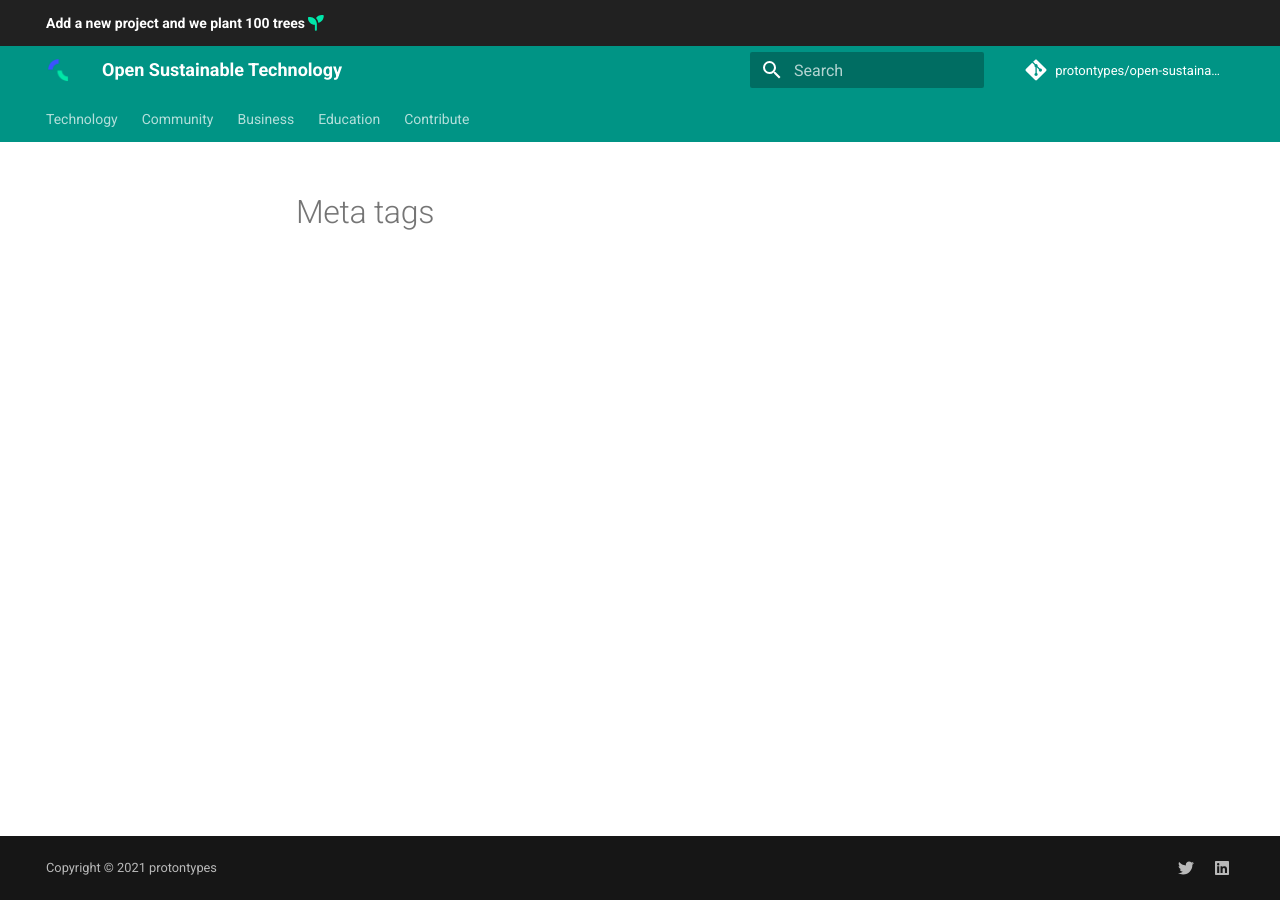
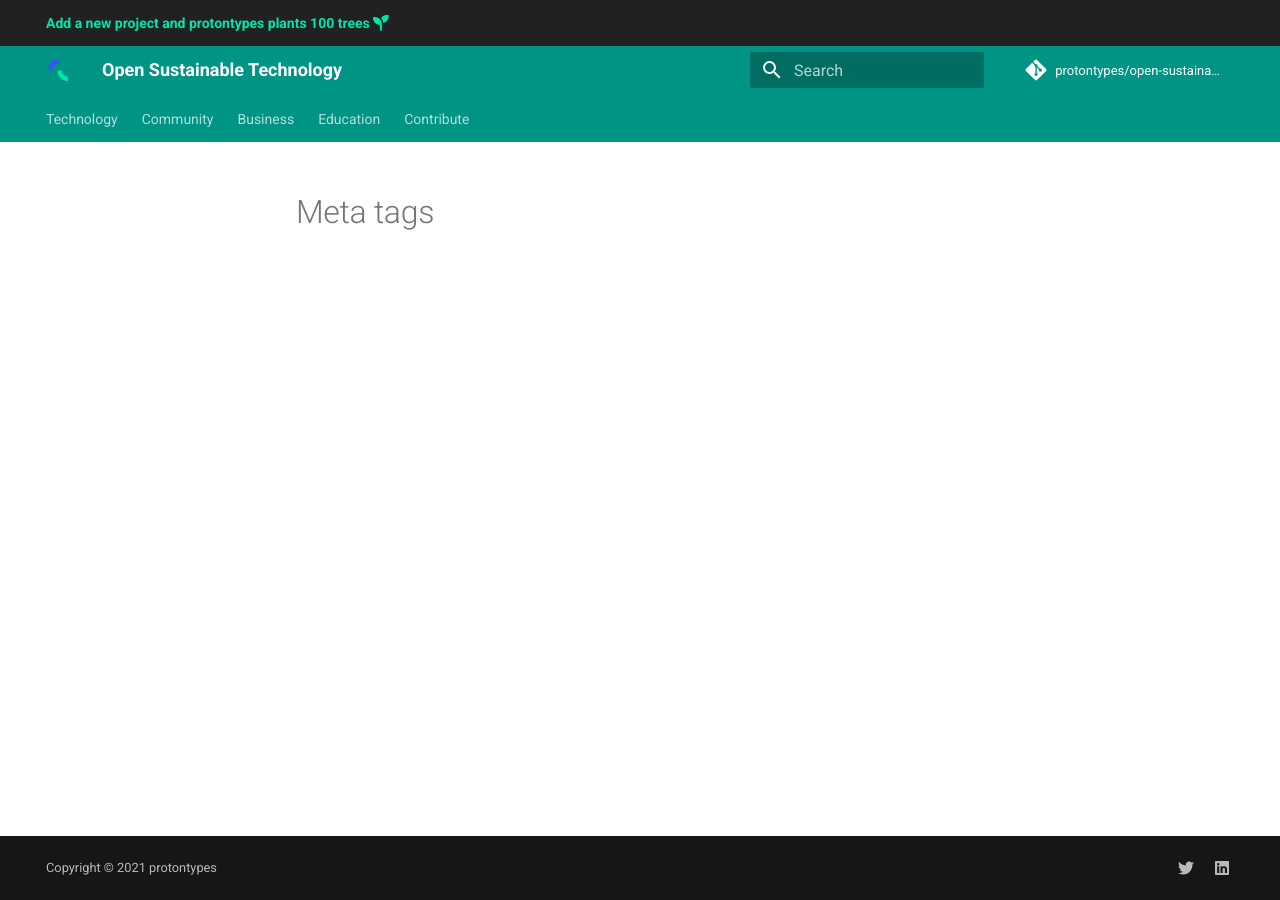
Before and after one commit to protontypes/open-sustainable-technology, an MkDocs documentation site: the page built from docs/meta_tags.md, in a window 1280 px wide. Built offline with MkDocs 1.6.1 and Material for MkDocs 9.7.7, drawn with Linux system fonts in a browser that asks for light colours; comment, search, counter and statistics services are not loaded.

Commit message:
improved head line

```diff
--- a/docs/overrides/main.html
+++ b/docs/overrides/main.html
@@ -2,8 +2,8 @@
 
 {% block announce %}
   <a href="/contributing/">
-    <div style="color:#ffffff">
-      <strong> Add a new project and we plant 100 trees </strong>
+    <div style="color:#00e6aa">
+      <strong> Add a new project and protontypes plants 100 trees</strong>
       <span class="twemoji seedling" style="color:#00e6aa">
       {% include ".icons/fontawesome/solid/seedling.svg" %}
     </span>
```
